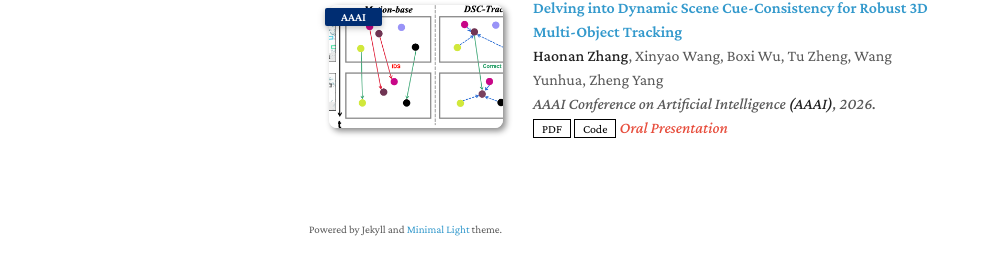
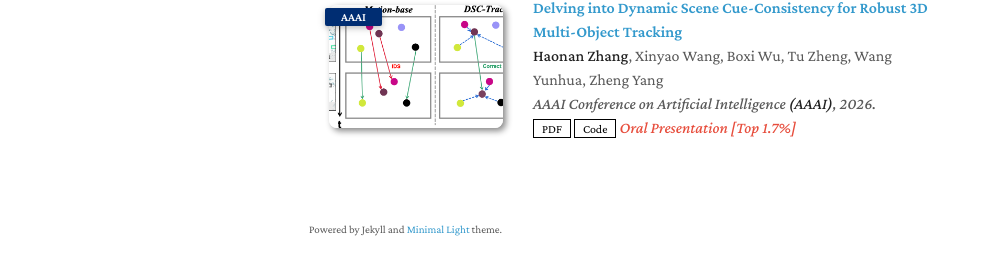
Before and after one commit to zhn12343333/academic_homepage, a Jekyll site: the page built from index.md, in a window 1280 px wide. Shown: the part 336-611 px from the top of the page, without its empty margins (161-1144 px from the left). Built offline with Jekyll 4.4.1, drawn with Linux system fonts in a browser that asks for light colours; a style sheet for code colours, icons or effects is not loaded; our own code applies the rules of GitHub Pages for plain Markdown files.

Commit message:
Update publication notes with acceptance rate

```diff
--- a/_data/publications.yml
+++ b/_data/publications.yml
@@ -6,7 +6,7 @@ main:
     conference: AAAI Conference on Artificial Intelligence <strong>(AAAI)</strong>, 2026.
     pdf: https://arxiv.org/abs/2508.11323
     code: https://github.com/zhn12343333/DSCTrack
-    notes: Oral Presentation
+    notes: Oral Presentation [Top 1.7%]
     image: ./assets/img/DSCTrack-fig1.png
 
   # - title: Continual Learning for Abdominal Multi-Organ and Tumor Segmentation
```
